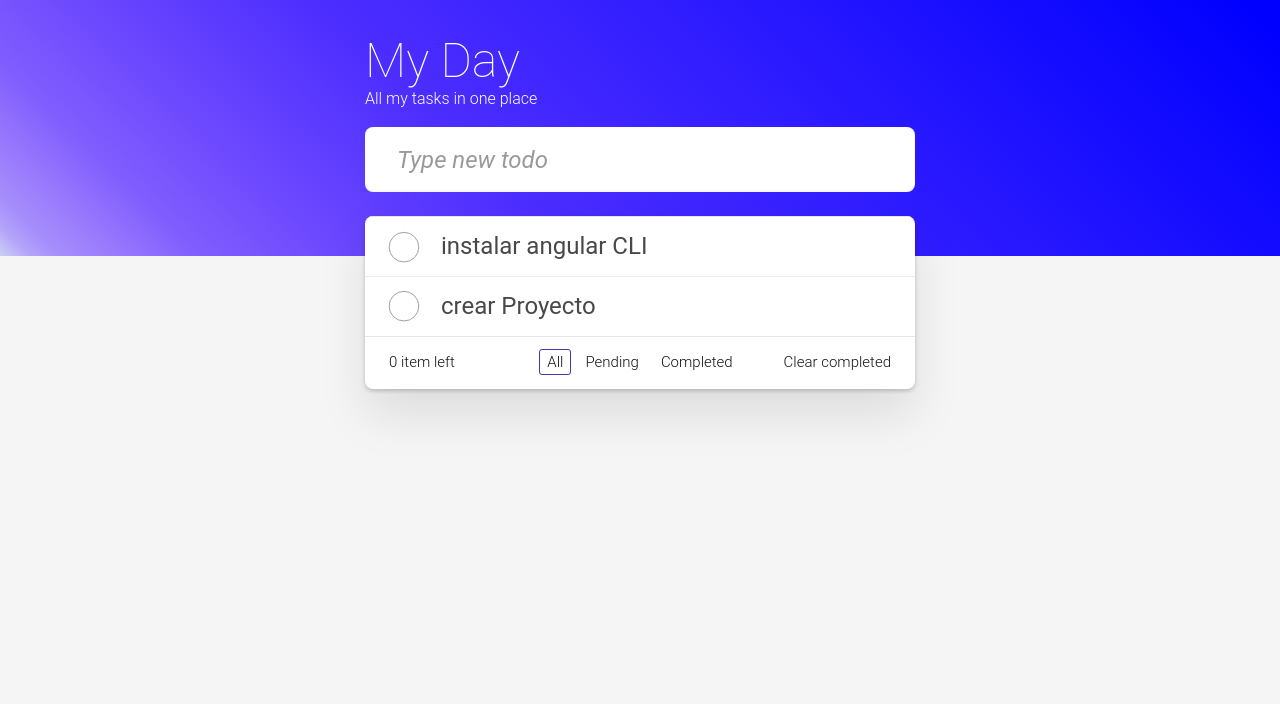
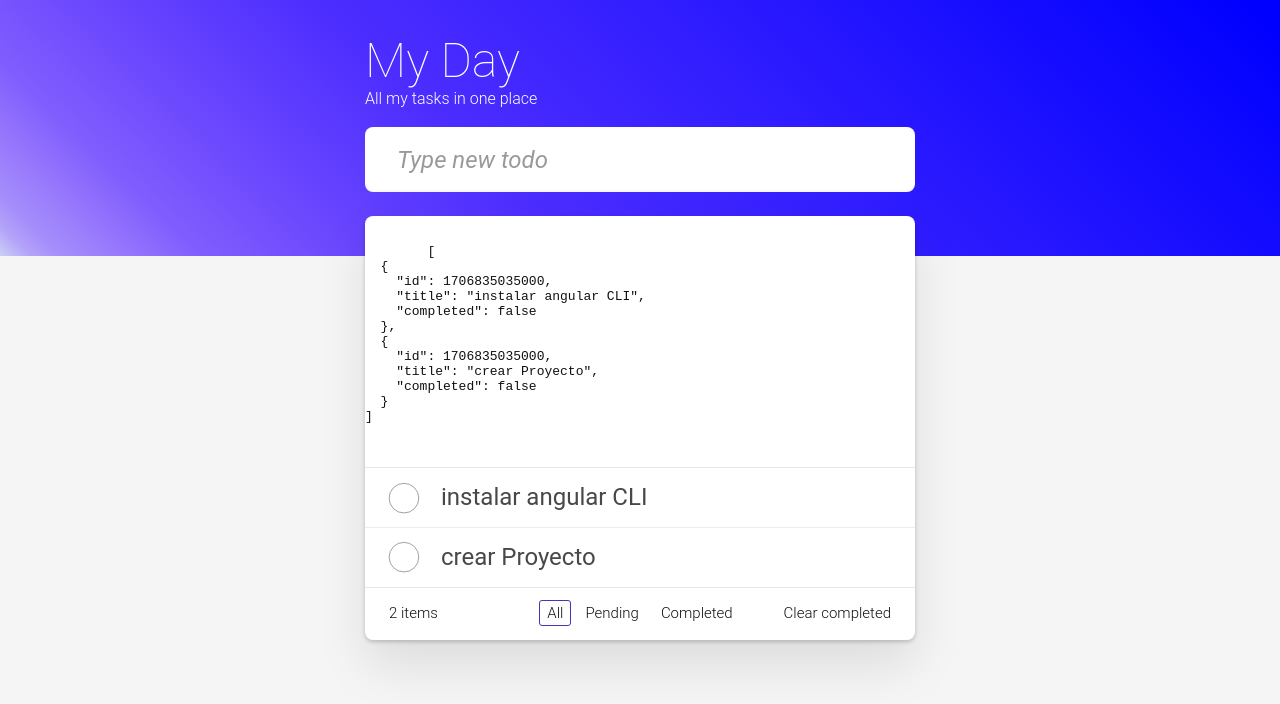
Before and after one commit to MrPerales/CursoAngular-, an Angular app: page / in a window 1280 px wide. Shown: the top 704 px of the page. Built offline with nearby package versions, Linux system fonts and the light colour scheme.

Commit message:
add: updatedTask

```diff
--- a/src/app/pages/home/home.component.html
+++ b/src/app/pages/home/home.component.html
@@ -14,11 +14,21 @@
   </header>
   <div class="container todoapp-wrapper">
     <!-- This section should be hidden by default and shown when there are todos -->
+    <pre>
+      <code>
+        {{tasks() | json}}
+      </code>
+    </pre>
     <section class="main">
       <ul class="todo-list">
         <li class="view" *ngFor="let task of tasks(); index as i">
           <div class="view">
-            <input class="toggle" type="checkbox" />
+            <input
+              class="toggle"
+              type="checkbox"
+              [checked]="task.completed"
+              (change)="updateTask(i)"
+            />
             <label>{{ task.title }} </label>
             <button class="destroy" (click)="deleteTask(i)"></button>
           </div>
@@ -56,7 +66,9 @@
     <!-- This footer should be hidden by default and shown when there are todos -->
     <footer class="footer">
       <!-- This should be `0 items left` by default -->
-      <span class="todo-count"><strong>0</strong> item left</span>
+      <span class="todo-count"
+        ><strong>{{ tasks().length }}</strong> items</span
+      >
       <!-- Remove this if you don't implement routing -->
       <ul class="filters">
         <li>
--- a/src/app/pages/home/home.component.ts
+++ b/src/app/pages/home/home.component.ts
@@ -42,4 +42,17 @@
   deleteTask(index: number) {
     this.tasks.update((tasks) => tasks.filter((_, i) => i !== index));
   }
+  updateTask(index: number) {
+    this.tasks.update((tasks) => {
+      return tasks.map((task, i) => {
+        if (i === index) {
+          return {
+            ...task,
+            completed: !task.completed,
+          };
+        }
+        return task;
+      });
+    });
+  }
 }
```
